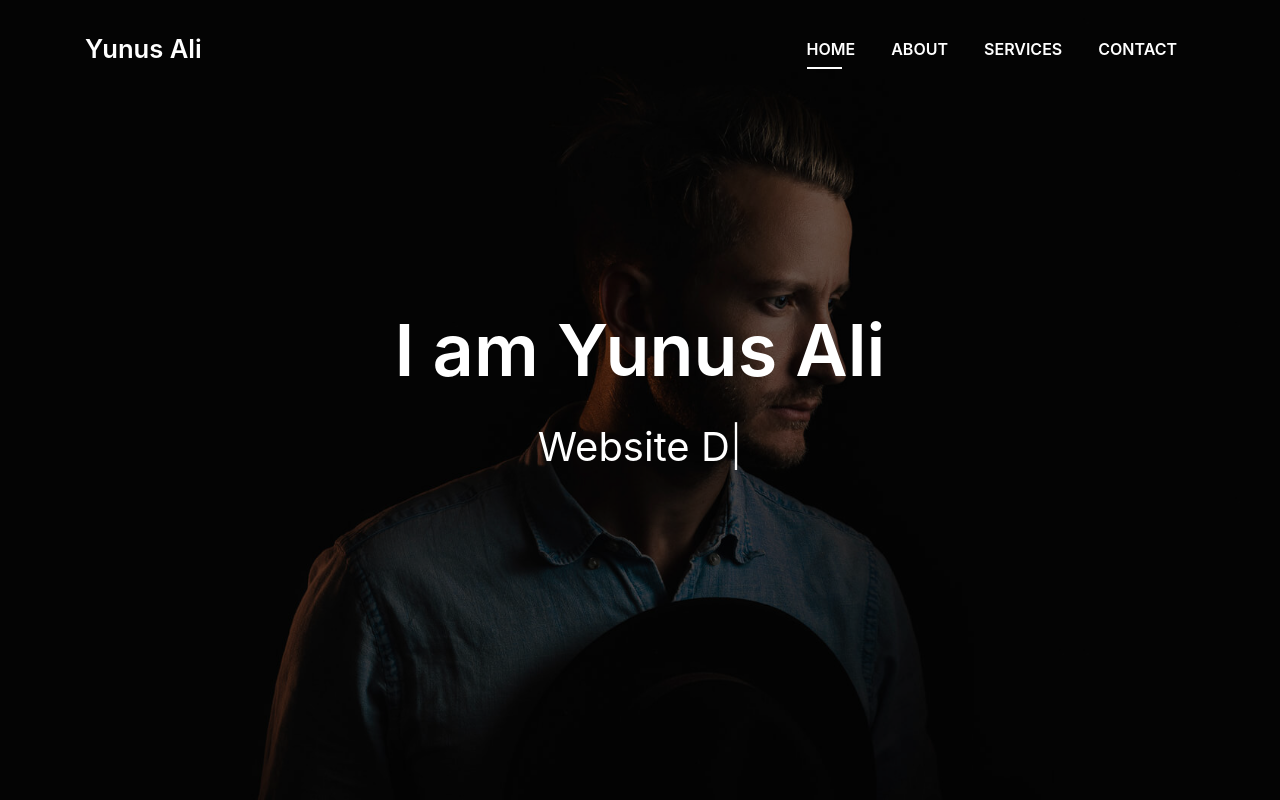
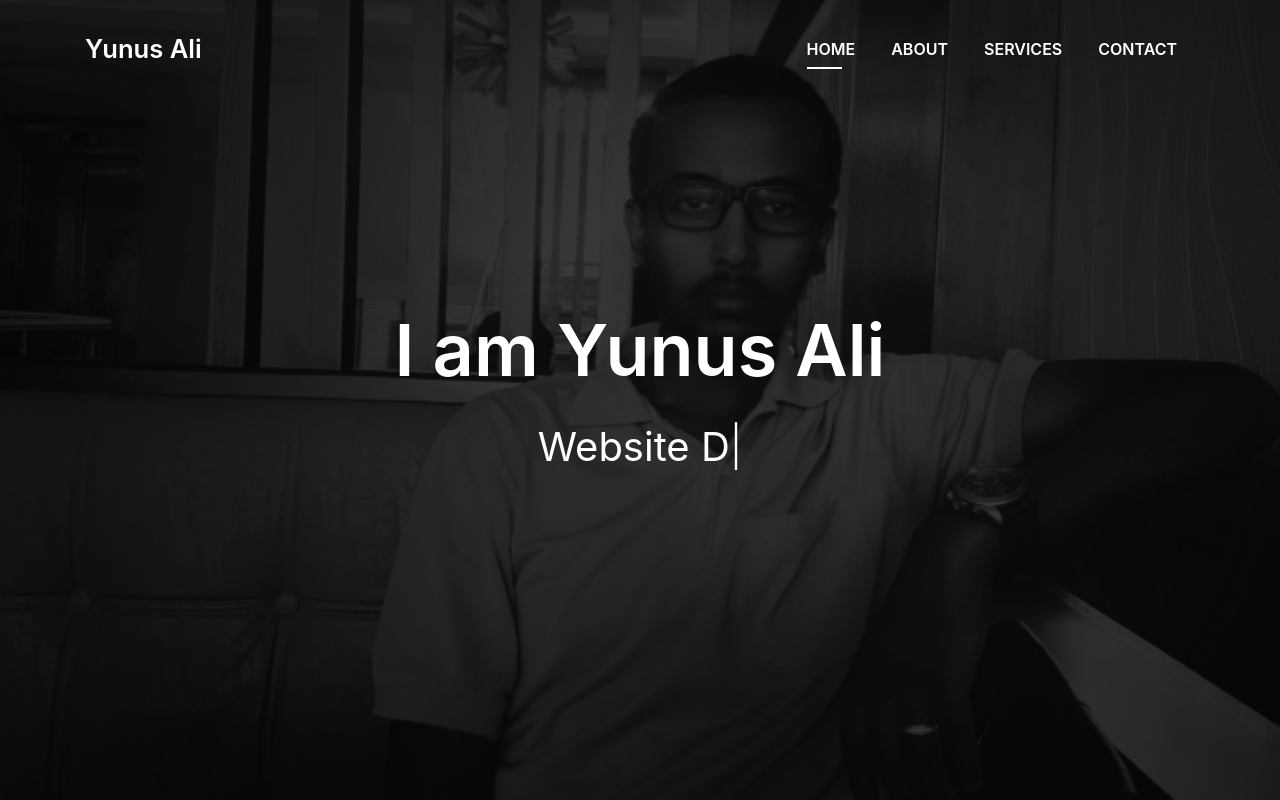
Before and after one commit to BubblyBoy/BubblyBoy.github.io, a plain HTML site: page index.html in a window 1280 px wide. Shown: the top 800 px of the page. Drawn offline with Linux system fonts and the light colour scheme; files whose address does not match are found by name.

Commit message:
backgroud changed

```diff
--- a/index.html
+++ b/index.html
@@ -60,7 +60,7 @@
   <!--/ Nav End /-->
 
   <!--/ Intro Skew Star /-->
-  <div id="home" class="intro route bg-image" style="background-image: url(img/intro-bg.jpg)">
+  <div id="home" class="intro route bg-image" style="background-image: url(img/yunus.png)">
     <div class="overlay-itro"></div>
     <div class="intro-content display-table">
       <div class="table-cell">
```
